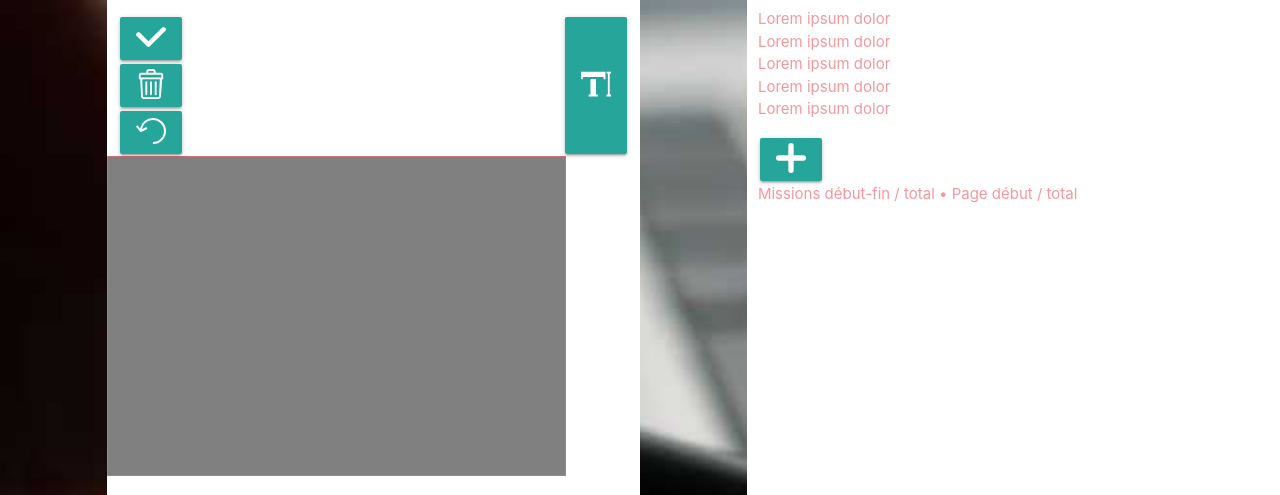
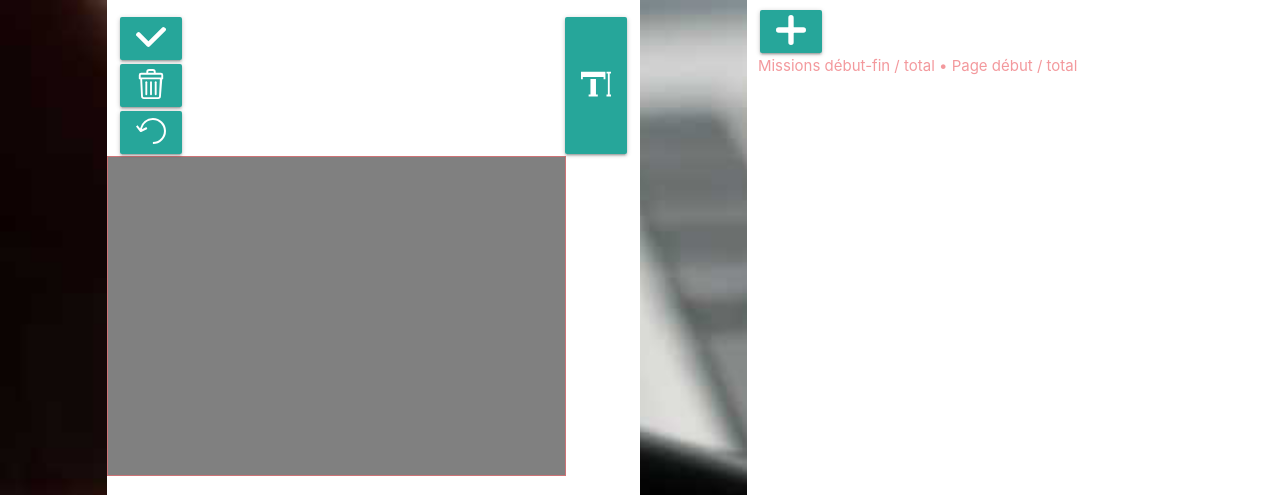
Before and after one commit to Iswenzz/Simplon-CTS, a website built with webpack: page public/index.html in a window 1280 px wide. Shown: the part 291-786 px from the top of the page. Built offline with nearby package versions, Linux system fonts and the light colour scheme; files whose address does not match are found by name.

Commit message:
(front) retiré listes lorem ipsum

```diff
--- a/public/index.html
+++ b/public/index.html
@@ -484,11 +484,6 @@
 				<h3>Liste des missions :</h3>
 
 				<ul id="mission-list">
-					<li>Lorem ipsum dolor</li>
-					<li>Lorem ipsum dolor</li>
-					<li>Lorem ipsum dolor</li>
-					<li>Lorem ipsum dolor</li>
-					<li>Lorem ipsum dolor</li>
 				</ul>
 
 				<div id="mission-list-footer">
@@ -733,11 +728,6 @@
 				<h3>Liste des planques :</h3>
 
 				<ul id="hideout-list">
-					<li>Lorem ipsum dolor</li>
-					<li>Lorem ipsum dolor</li>
-					<li>Lorem ipsum dolor</li>
-					<li>Lorem ipsum dolor</li>
-					<li>Lorem ipsum dolor</li>
 				</ul>
 
 				<div id="hideout-list-footer">
@@ -1007,11 +997,6 @@
 				<h3>Liste des agents :</h3>
 
 				<ul id="agent-list">
-					<li>Lorem ipsum dolor</li>
-					<li>Lorem ipsum dolor</li>
-					<li>Lorem ipsum dolor</li>
-					<li>Lorem ipsum dolor</li>
-					<li>Lorem ipsum dolor</li>
 				</ul>
 
 				<div id="agent-list-footer">
@@ -1227,11 +1212,6 @@
 				<h3>Liste des contacts :</h3>
 
 				<ul id="contact-list">
-					<li>Lorem ipsum dolor</li>
-					<li>Lorem ipsum dolor</li>
-					<li>Lorem ipsum dolor</li>
-					<li>Lorem ipsum dolor</li>
-					<li>Lorem ipsum dolor</li>
 				</ul>
 
 				<div id="contact-list-footer">
@@ -1448,11 +1428,6 @@
 				<h3>Liste des cibles :</h3>
 
 				<ul id="target-list">
-					<li>Lorem ipsum dolor</li>
-					<li>Lorem ipsum dolor</li>
-					<li>Lorem ipsum dolor</li>
-					<li>Lorem ipsum dolor</li>
-					<li>Lorem ipsum dolor</li>
 				</ul>
 
 				<div id="target-list-footer">
@@ -1729,11 +1704,6 @@
 				<h3>Liste des spécialités :</h3>
 
 				<ul id="specialisation-list">
-					<li>Lorem ipsum dolor</li>
-					<li>Lorem ipsum dolor</li>
-					<li>Lorem ipsum dolor</li>
-					<li>Lorem ipsum dolor</li>
-					<li>Lorem ipsum dolor</li>
 				</ul>
 
 				<div id="specialisation-list-footer">
```
